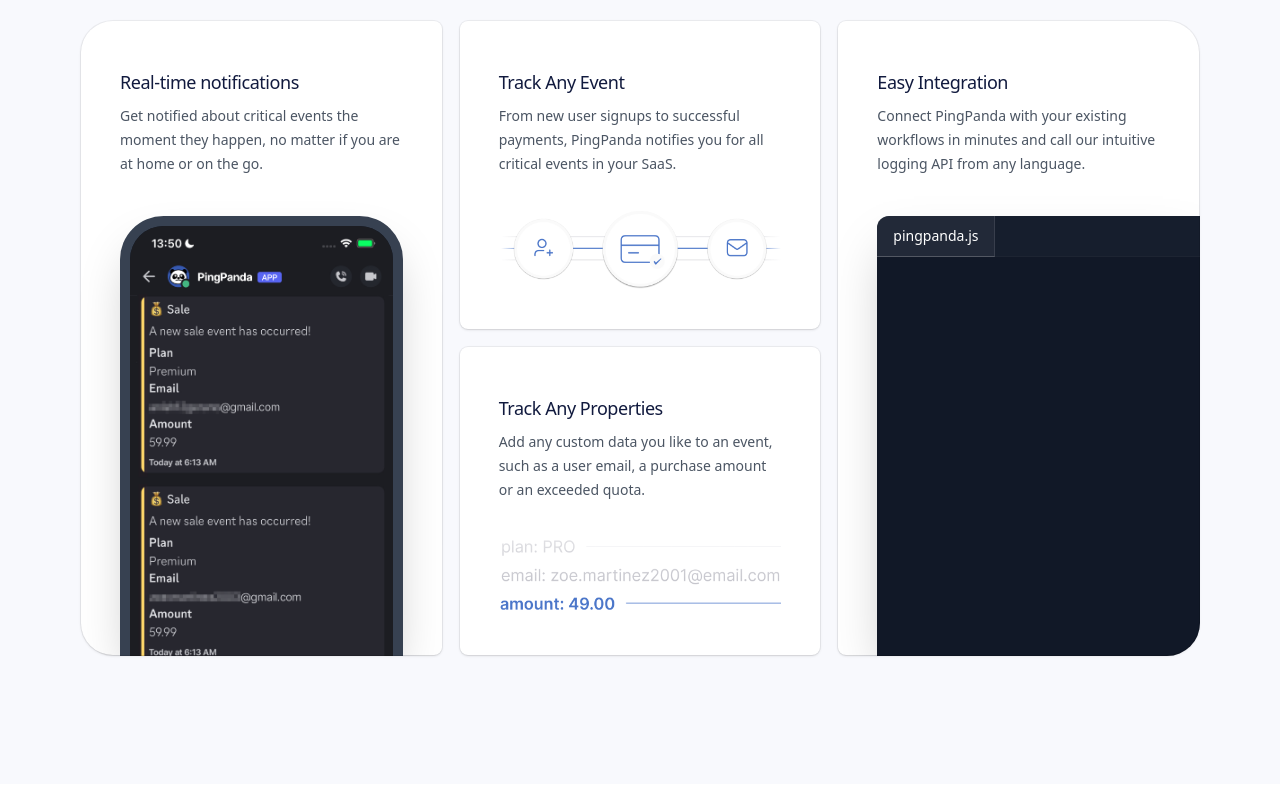
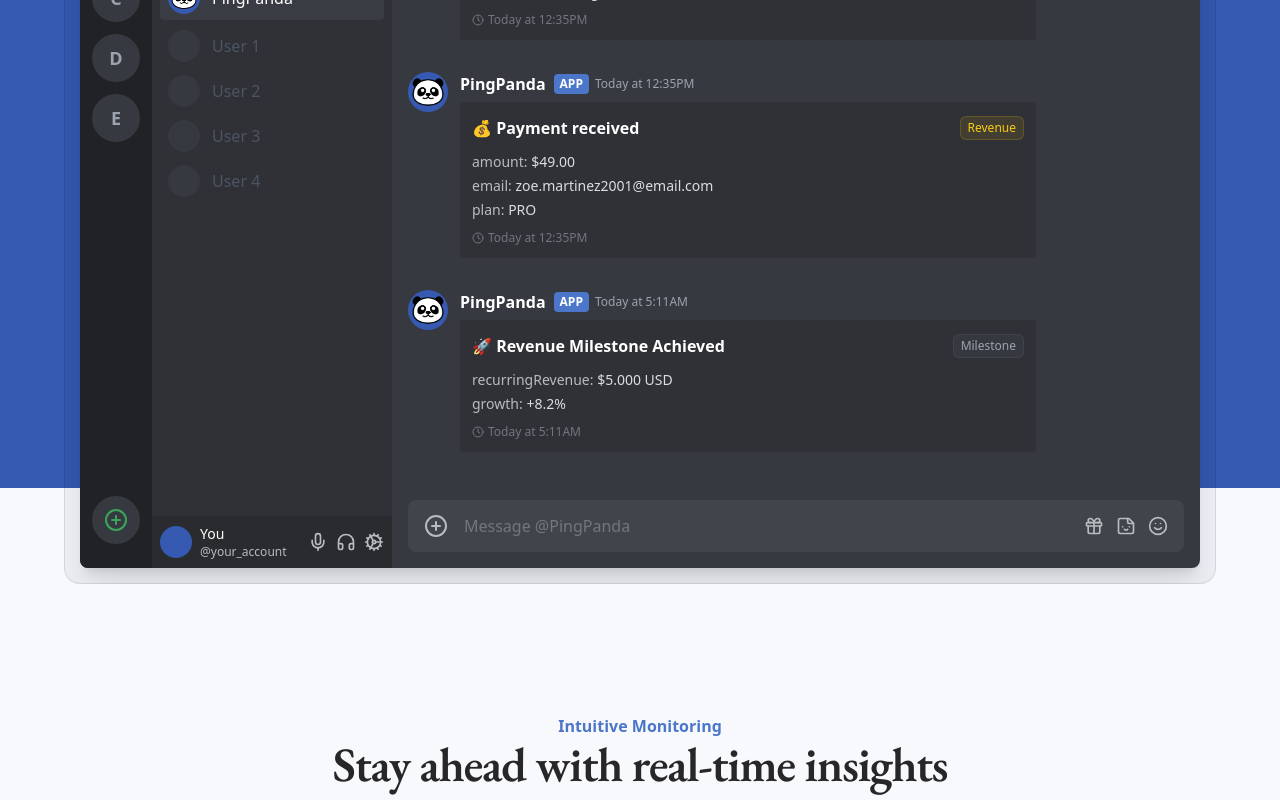
Before and after one commit to Ali99Ham/next-sass, a Next.js app: page / in a window 1280 px wide. Shown: the part 980-1780 px from the top of the page. Built offline with nearby package versions, Linux system fonts and the light colour scheme; no server answers.

Commit message:
three classes sections

```diff
--- a/src/app/(landing)/page.tsx
+++ b/src/app/(landing)/page.tsx
@@ -1,19 +1,31 @@
-// import { Heading } from "@/components/heading"
 import { Heading } from "@/components/Heading";
 import { MaxWidthWrapper } from "@/components/MaxWidthWrapper";
+import { Check, Star } from "lucide-react";
+import { ShinyButton } from "@/components/ShinnyButton";
 import { MockDiscordUI } from "@/components/MockDiscortUI";
-import { ShinyButton } from "@/components/ShinnyButton";
-import { Check, Star } from "lucide-react";
-// import { ShinyButton } from "@/components/shiny-button"
-// import { MockDiscordUI } from "@/components/mock-discord-ui"
-// import { AnimatedList, AnimatedListItem } from "@/components/ui/animated-list"
-// import { DiscordMessage } from "@/components/discord-message"
+import { AnimatedList } from "@/components/magicui/animated-list";
+import { DiscordMessage } from "@/components/DiscordMessage";
 import Image from "next/image";
-// import { Prism as SyntaxHighlighter } from "react-syntax-highlighter"
-// import { oneDark } from "react-syntax-highlighter/dist/esm/styles/prism"
-// import { Icons } from "@/components/icons"
+// import { Prism as SyntaxHighlighter } from "react-syntax-highlighter";
+// import { oneDark } from "react-syntax-highlighter/dist/esm/styles/prism";
+import { Icons } from "@/components/Icons";
 
 const Page = () => {
+  const codeSnippet = `await fetch("http://localhost:3000/api/v1/events", {
+  method: "POST",
+  body: JSON.stringify({
+    category: "sale",
+    fields: {
+      plan: "PRO",
+      email: "zoe.martinez2001@email.com",
+      amount: 49.00
+    }
+  }),
+  headers: {
+    Authorization: "Bearer <YOUR_API_KEY>"
+  }
+})`;
+
   return (
     <>
       <section className="relative py-24 sm:py-32 bg-brand-25">
@@ -65,7 +77,7 @@
         <div className="relative mx-auto">
           <MaxWidthWrapper className="relative">
             <div className="-m-2 rounded-xl bg-gray-900/5 p-2 ring-1 ring-inset ring-gray-900/10 lg:-m-4 lg:rounded-2xl lg:p-4">
-              {/* <MockDiscordUI>
+              <MockDiscordUI>
                 <AnimatedList>
                   <DiscordMessage
                     avatarSrc="/brand-asset-profile-picture.png"
@@ -108,7 +120,7 @@
                     }}
                   />
                 </AnimatedList>
-              </MockDiscordUI> */}
+              </MockDiscordUI>
             </div>
           </MaxWidthWrapper>
         </div>
@@ -118,7 +130,7 @@
         <MaxWidthWrapper className="flex flex-col items-center gap-16 sm:gap-20">
           <div>
             <h2 className="text-center text-base/7 font-semibold text-brand-600">Intuitive Monitoring</h2>
-            {/* <Heading>Stay ahead with real-time insights</Heading> */}
+            <Heading>Stay ahead with real-time insights</Heading>
           </div>
 
           <div className="grid gap-4 lg:grid-cols-3 lg:grid-rows-2">
@@ -132,8 +144,8 @@
                     Real-time notifications
                   </p>
                   <p className="mt-2 max-w-lg text-sm/6 text-gray-600 max-lg:text-center">
-                    Get notified about critical events the moment they happen, no matter if you are at home or on the
-                    go.
+                    Get notified about critical events the moment they happen, no matter if you &#39;re at home or on
+                    the go.
                   </p>
                 </div>
 
@@ -232,9 +244,9 @@
                       </div>
                     </div>
 
-                    <div className="overflow-hidden">
+                    {/* <div className="overflow-hidden">
                       <div className="max-h-[30rem]">
-                        {/* <SyntaxHighlighter
+                        <SyntaxHighlighter
                           language="typescript"
                           style={{
                             ...oneDark,
@@ -250,9 +262,9 @@
                           }}
                         >
                           {codeSnippet}
-                        </SyntaxHighlighter> */}
+                        </SyntaxHighlighter>
                       </div>
-                    </div>
+                    </div> */}
                   </div>
                 </div>
               </div>
@@ -267,7 +279,7 @@
         <MaxWidthWrapper className="flex flex-col items-center gap-16 sm:gap-20">
           <div>
             <h2 className="text-center text-base/7 font-semibold text-brand-600">Real-World Experiences</h2>
-            {/* <Heading className="text-center">What our customers say</Heading> */}
+            <Heading className="text-center">What our customers say</Heading>
           </div>
 
           <div className="mx-auto grid max-w-2xl grid-cols-1 px-4 lg:mx-0 lg:max-w-none lg:grid-cols-2 divide-y lg:divide-y-0 lg:divide-x divide-gray-200">
@@ -282,7 +294,7 @@
               </div>
 
               <p className="text-base sm:text-lg lg:text-lg/8 font-medium tracking-tight text-brand-950 text-center lg:text-left text-pretty">
-                PingPanda has been a game-changer for me. I have been using it for two months now and seeing sales pop
+                PingPanda has been a game-changer for me. I&#39;ve been using it for two months now and seeing sales pop
                 up in real-time is super satisfying.
               </p>
 
@@ -294,13 +306,13 @@
                   width={48}
                   height={48}
                 />
-                {/* <div className="flex flex-col items-center sm:items-start">
+                <div className="flex flex-col items-center sm:items-start">
                   <p className="font-semibold flex items-center">
                     Freya Larsson
                     <Icons.verificationBadge className="size-4 inline-block ml-1.5" />
                   </p>
                   <p className="text-sm text-gray-600">@itsfreya</p>
-                </div> */}
+                </div>
               </div>
             </div>
 
@@ -315,8 +327,8 @@
               </div>
 
               <p className="text-base sm:text-lg lg:text-lg/8 font-medium tracking-tight text-brand-950 text-center lg:text-left text-pretty">
-                PingPanda has been paying off for our SaaS. Nice to have simple way to see how we are doing day-to-day.
-                Definitely makes our lives easier.
+                PingPanda&#39;s been paying off for our SaaS. Nice to have simple way to see how we&#39;re doing
+                day-to-day. Definitely makes our lives easier.
               </p>
 
               <div className="flex flex-col justify-center lg:justify-start sm:flex-row items-center sm:items-start gap-4 mt-2">
@@ -327,23 +339,23 @@
                   width={48}
                   height={48}
                 />
-                {/* <div className="flex flex-col items-center sm:items-start">
+                <div className="flex flex-col items-center sm:items-start">
                   <p className="font-semibold flex items-center">
                     Kai Durant
                     <Icons.verificationBadge className="size-4 inline-block ml-1.5" />
                   </p>
                   <p className="text-sm text-gray-600">@kdurant_</p>
-                </div> */}
+                </div>
               </div>
             </div>
           </div>
 
-          {/* <ShinyButton
+          <ShinyButton
             href="/sign-up"
             className="relative z-10 h-14 w-full max-w-xs text-base shadow-lg transition-shadow duration-300 hover:shadow-xl"
           >
             Start For Free Today
-          </ShinyButton> */}
+          </ShinyButton>
         </MaxWidthWrapper>
       </section>
     </>
--- a/src/components/magicui/animated-list.tsx
+++ b/src/components/magicui/animated-list.tsx
@@ -2,12 +2,7 @@
 
 import { cn } from "@/lib/utils";
 import { AnimatePresence, motion } from "motion/react";
-import React, {
-  ComponentPropsWithoutRef,
-  useEffect,
-  useMemo,
-  useState,
-} from "react";
+import React, { ComponentPropsWithoutRef, useEffect, useMemo, useState } from "react";
 
 export function AnimatedListItem({ children }: { children: React.ReactNode }) {
   const animations = {
@@ -29,13 +24,9 @@
   delay?: number;
 }
 
-export const AnimatedList = React.memo(
-  ({ children, className, delay = 1000, ...props }: AnimatedListProps) => {
+export const AnimatedList = React.memo(({ children, className, delay = 1000, ...props }: AnimatedListProps) => {
   const [index, setIndex] = useState(0);
-    const childrenArray = useMemo(
-      () => React.Children.toArray(children),
-      [children],
-    );
+  const childrenArray = useMemo(() => React.Children.toArray(children), [children]);
 
   useEffect(() => {
     if (index < childrenArray.length - 1) {
@@ -53,20 +44,14 @@
   }, [index, childrenArray]);
 
   return (
-      <div
-        className={cn(`flex flex-col items-center gap-4`, className)}
-        {...props}
-      >
+    <div className={cn(`flex flex-col-reverse items-center gap-4`, className)} {...props}>
       <AnimatePresence>
         {itemsToShow.map((item) => (
-            <AnimatedListItem key={(item as React.ReactElement).key}>
-              {item}
-            </AnimatedListItem>
+          <AnimatedListItem key={(item as React.ReactElement).key}>{item}</AnimatedListItem>
         ))}
       </AnimatePresence>
     </div>
   );
-  },
-);
+});
 
 AnimatedList.displayName = "AnimatedList";
```
Lines whose indentation alone changed are shown as unchanged.
